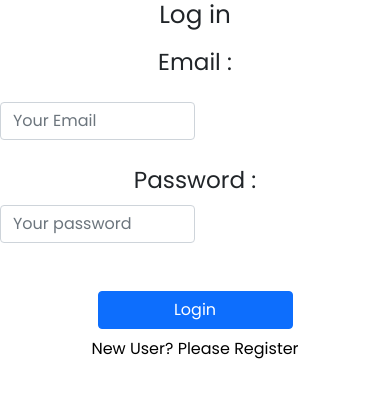
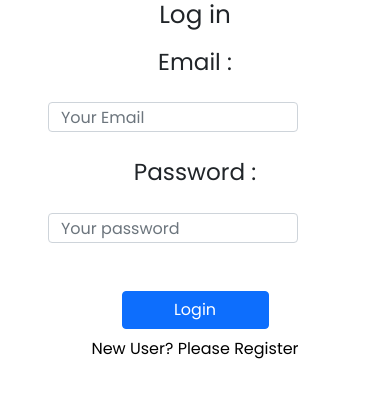
Before and after one commit to saifulislammunna/toyota, a React (Create React App) app: page /login in a window 390 px wide. Shown: the top 398 px of the page. Built offline with nearby package versions, Linux system fonts and the light colour scheme; no server answers.

Commit message:
responsive-added

```diff
--- /dev/null
+++ b/src/Pages/Dashboard/MakeAdmin/MakeAdmin.css
@@ -0,0 +1,10 @@
+@media only screen  and (max-width:688px){
+    .admin{
+
+         padding-left: 0;
+         padding-right: 20px;
+         display: flex;
+         flex-direction: column;
+
+    }
+}
--- a/src/Pages/Dashboard/MakeAdmin/MakeAdmin.js
+++ b/src/Pages/Dashboard/MakeAdmin/MakeAdmin.js
@@ -1,5 +1,7 @@
 import React, { useState } from 'react';
 import { Alert, Button  } from 'react-bootstrap';
+import './MakeAdmin.css';
+
 
 const MakeAdmin = () => {
 
@@ -29,7 +31,7 @@ const MakeAdmin = () => {
         e.preventDefault();
     }
     return (
-        <div>
+        <div className="admin">
             <h2>Make An admin</h2>
             <form onSubmit={ handleAdminSubmit}>
             <div className="row mb-3">
--- a/src/Pages/Dashboard/Review/Review.css
+++ b/src/Pages/Dashboard/Review/Review.css
@@ -1,17 +1,14 @@
-.shipping-form{
-    margin: 30px 100px;
+.review-form{
+
     display: flex;
     flex-direction: column;
     justify-content: center;
     align-items: center;
 }
-.shipping-form input {
-    display: block;
-    margin-top: 30px;
-    padding: 5px;
-    border: 1px solid gray;
-    border-radius: 5px;
-    width: 300px;
+.review-form input {
+    width: 40%;
+    margin-bottom: 10px;
+
 }
 
 .error{
--- a/src/Pages/Dashboard/Review/Review.js
+++ b/src/Pages/Dashboard/Review/Review.js
@@ -38,8 +38,9 @@ const Review = (props ) => {
     };
     return (
         <div>
-            <div>
-             <form className="shipping-form" onSubmit={handleSubmit(onSubmit)}>
+            <div className="user-review">
+                <h1>Review</h1>
+             <form className="review-form" onSubmit={handleSubmit(onSubmit)}>
 
       <input defaultValue={user.displayName}  {...register("name")} />
       <input defaultValue={user.email} {...register("email", { required: true })} />
--- /dev/null
+++ b/src/Pages/Login/Login/Login.css
@@ -0,0 +1,20 @@
+  .form-control {
+    width: 650px
+    !important;
+    height: 30px
+    !important;
+
+}
+
+/* responsive  added for log in form */
+@media only screen  and (max-width:688px){
+    .form-control{
+
+         width: 250px
+            !important;
+           height: 30px
+            !important;
+
+
+    }
+}
--- a/src/Pages/Login/Login/Login.js
+++ b/src/Pages/Login/Login/Login.js
@@ -2,7 +2,9 @@ import React, { useState } from 'react';
 import { Nav } from 'react-bootstrap';
 import { Link,  useLocation,useHistory  } from 'react-router-dom';
 import useAuth from '../../../hooks/useAuth';
-  import { Alert,   Spinner } from 'react-bootstrap';
+import { Alert,   Spinner } from 'react-bootstrap';
+import './Login.css';
+
 
 const Login = () => {
 
@@ -30,20 +32,20 @@ const Login = () => {
 
 
     return (
-        <div>
+        <div className="mx-5">
           <form onSubmit={handleLoginSubmit}>
 
      <h2>Log in</h2>
       <div className="row mb-3">
        <label htmlFor="inputEmail3" className="col-sm-2 col-form-label fs-3">Email :</label>
        <div className="col-sm-10 pt-3">
-       <input   onChange={handleOnChange} required type="email" className="form-control w-50" id="inputEmail3" name="email"  placeholder="Your Email"/>
+       <input   onChange={handleOnChange} required type="email" className="form-control " id="inputEmail3" name="email"  placeholder="Your Email"/>
       </div>
      </div>
     <div className="row mb-3">
       <label htmlFor="inputPassword3" className="col-sm-2 col-form-label fs-3">Password :</label>
-      <div className="col-sm-10  ">
-      <input   onChange={handleOnChange}  type="password" className="form-control w-50" name="password" id="inputPassword3" placeholder="Your password"/>
+      <div className="col-sm-10  pt-3 ">
+      <input   onChange={handleOnChange}  type="password" className="form-control  " name="password" id="inputPassword3" placeholder="Your password"/>
    </div>
    </div>
 
--- a/src/Pages/Login/Register/Register.js
+++ b/src/Pages/Login/Register/Register.js
@@ -35,7 +35,7 @@ const Register = () => {
       }
 
     return (
-       <div>
+       <div className="mx-5">
            {!isLoading && <form onSubmit={handleLoginSubmit}>
 
      <h2>Register</h2>
--- /dev/null
+++ b/src/Pages/ProductsDetails/ProductsDetails/ProductsDetails.css
@@ -0,0 +1,9 @@
+
+ /* responsive added */
+ @media only screen  and (max-width:688px){
+    .service-detail img{
+
+      width: 300px;
+    }
+
+   }
--- a/src/Pages/ProductsDetails/ProductsDetails/ProductsDetails.js
+++ b/src/Pages/ProductsDetails/ProductsDetails/ProductsDetails.js
@@ -2,6 +2,8 @@ import React, { useEffect, useState } from 'react';
 import {   Button  } from 'react-bootstrap';
 import { useParams } from 'react-router';
 import Shipping from '../../Shared/Shipping/Shipping/Shipping';
+import './ProductsDetails.css';
+
 
 const ProductsDetails = () => {
 
```
Also changed, not shown: src/Pages/Login/Register/Register.css (added).
